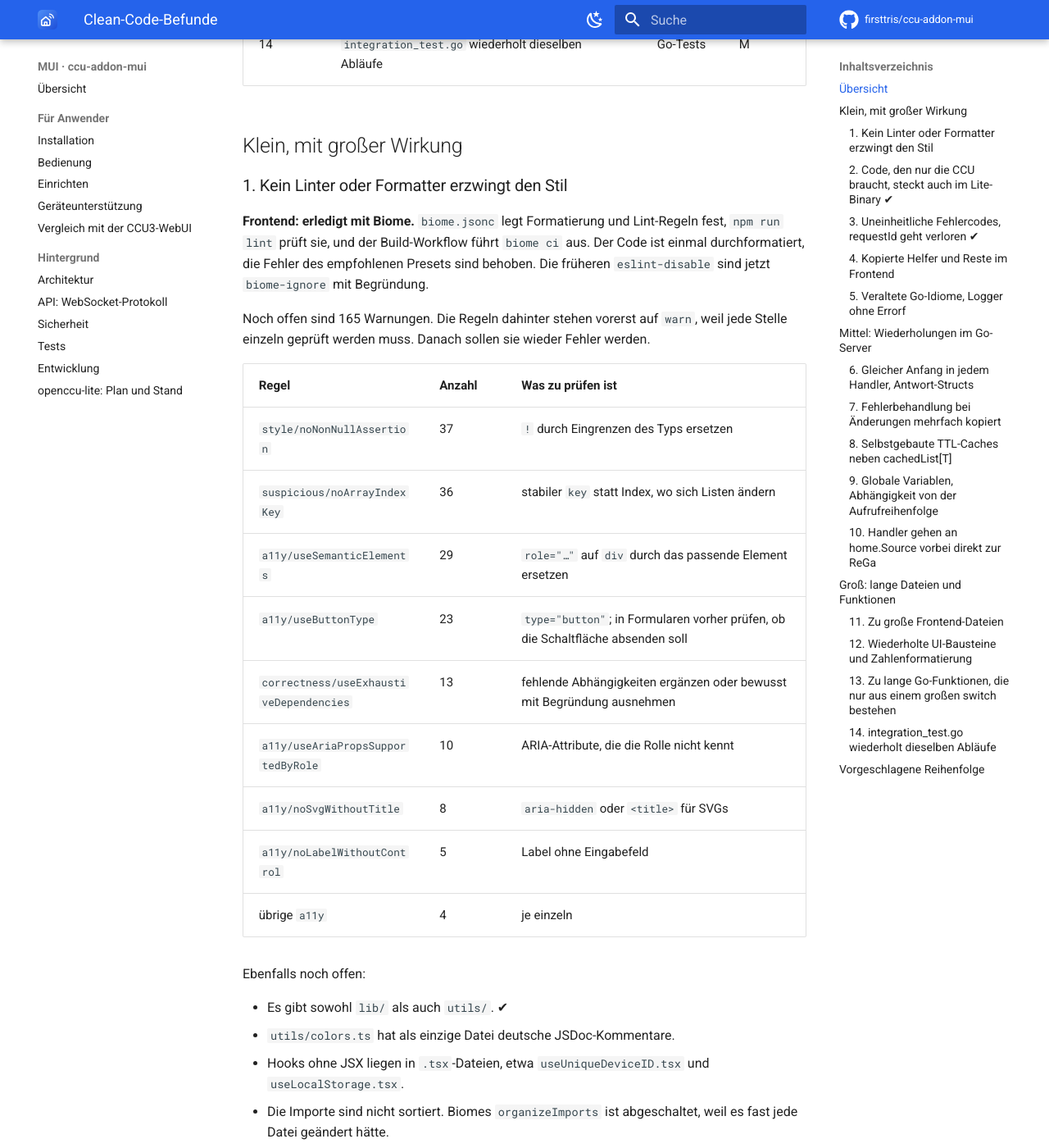
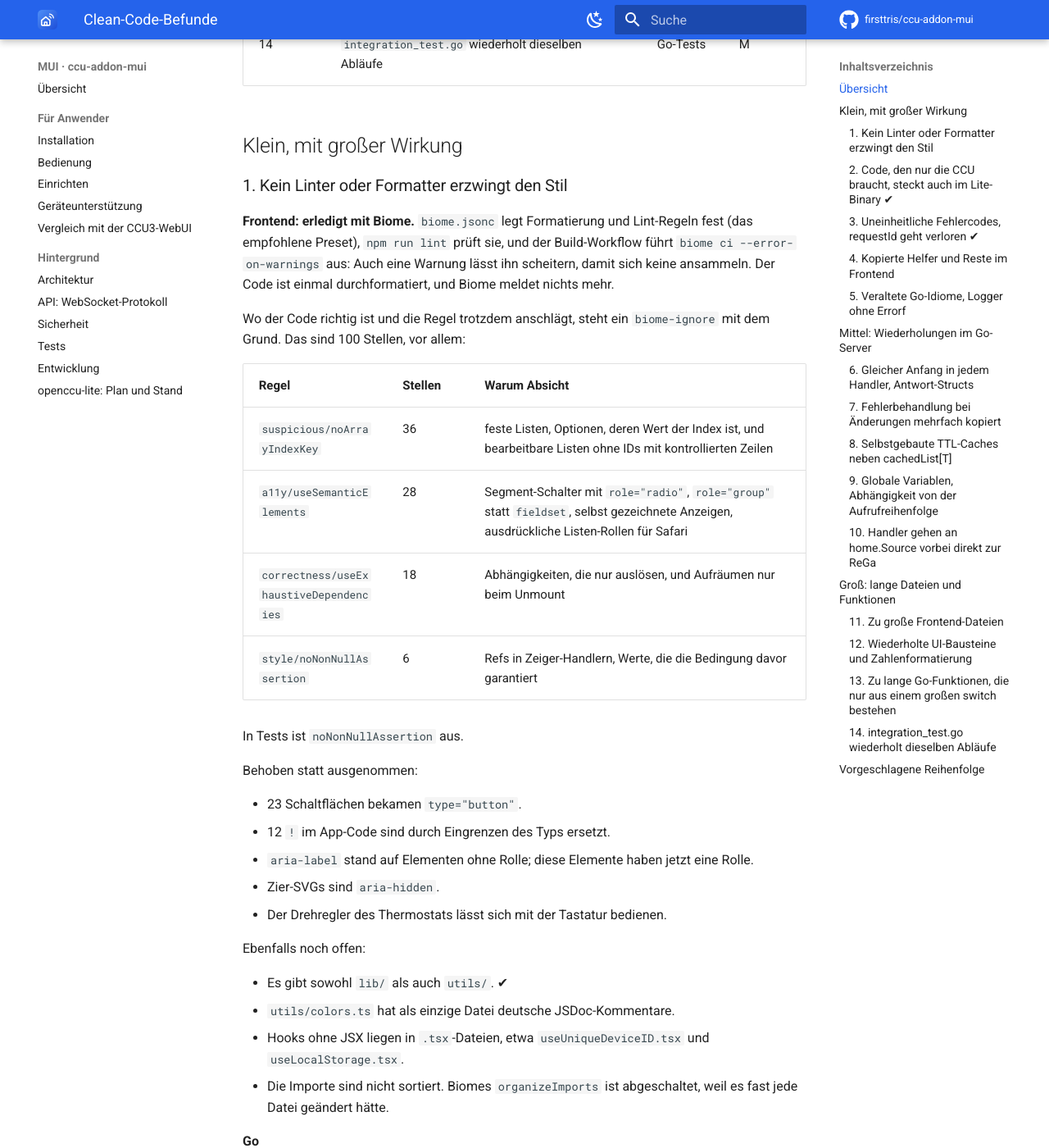
Before and after one commit to firsttris/ccu-addon-mui, an MkDocs documentation site: the page built from docs/clean-code-befunde.md, in a window 1280 px wide and 1400 px high, scrolled down 1586 px. Shown: the whole window at 82% size. Built offline with MkDocs 1.6.1 and Material for MkDocs 9.7.7, drawn with Linux system fonts in a browser that asks for light colours; comment, search, counter and statistics services are not loaded; some of the changed text lies outside the part shown.

Commit message:
Biome: alle Regeln wieder als Fehler, auch Warnungen brechen die CI
Die Warnungen sind abgearbeitet; die Ausnahmen für warn in biome.jsonc
fallen weg. biome ci --error-on-warnings (CI) und npm run lint lassen
nun auch Warnungen scheitern, damit sich keine wieder ansammeln. Wo der
Code stimmt und eine Regel trotzdem anschlägt, steht ein biome-ignore mit
Grund; docs/entwicklung.md sagt das, docs/clean-code-befunde.md fasst
zusammen, was behoben und was begründet ausgenommen ist.

Co-Authored-By: Claude Opus 5.5 <noreply@anthropic.com>
Claude-Session: https://claude.ai/code/session_01K3hrka7UfjroJia9Y6hgMy

```diff
--- a/docs/clean-code-befunde.md
+++ b/docs/clean-code-befunde.md
@@ -42,25 +42,30 @@ Größe: **S** klein (unter einer Stunde), **M** mittel, **L** groß.
 
 ### 1. Kein Linter oder Formatter erzwingt den Stil
 
-**Frontend: erledigt mit Biome.** `biome.jsonc` legt Formatierung und Lint-Regeln fest,
-`npm run lint` prüft sie, und der Build-Workflow führt `biome ci` aus. Der Code ist einmal
-durchformatiert, die Fehler des empfohlenen Presets sind behoben. Die früheren `eslint-disable` sind
-jetzt `biome-ignore` mit Begründung.
+**Frontend: erledigt mit Biome.** `biome.jsonc` legt Formatierung und Lint-Regeln fest (das empfohlene
+Preset), `npm run lint` prüft sie, und der Build-Workflow führt `biome ci --error-on-warnings` aus: Auch
+eine Warnung lässt ihn scheitern, damit sich keine ansammeln. Der Code ist einmal durchformatiert, und
+Biome meldet nichts mehr.
 
-Noch offen sind 165 Warnungen. Die Regeln dahinter stehen vorerst auf `warn`, weil jede Stelle einzeln
-geprüft werden muss. Danach sollen sie wieder Fehler werden.
+Wo der Code richtig ist und die Regel trotzdem anschlägt, steht ein `biome-ignore` mit dem Grund. Das
+sind 100 Stellen, vor allem:
 
-| Regel | Anzahl | Was zu prüfen ist |
+| Regel | Stellen | Warum Absicht |
 |---|---|---|
-| `style/noNonNullAssertion` | 37 | `!` durch Eingrenzen des Typs ersetzen |
-| `suspicious/noArrayIndexKey` | 36 | stabiler `key` statt Index, wo sich Listen ändern |
-| `a11y/useSemanticElements` | 29 | `role="…"` auf `div` durch das passende Element ersetzen |
-| `a11y/useButtonType` | 23 | `type="button"`; in Formularen vorher prüfen, ob die Schaltfläche absenden soll |
-| `correctness/useExhaustiveDependencies` | 13 | fehlende Abhängigkeiten ergänzen oder bewusst mit Begründung ausnehmen |
-| `a11y/useAriaPropsSupportedByRole` | 10 | ARIA-Attribute, die die Rolle nicht kennt |
-| `a11y/noSvgWithoutTitle` | 8 | `aria-hidden` oder `<title>` für SVGs |
-| `a11y/noLabelWithoutControl` | 5 | Label ohne Eingabefeld |
-| übrige `a11y` | 4 | je einzeln |
+| `suspicious/noArrayIndexKey` | 36 | feste Listen, Optionen, deren Wert der Index ist, und bearbeitbare Listen ohne IDs mit kontrollierten Zeilen |
+| `a11y/useSemanticElements` | 28 | Segment-Schalter mit `role="radio"`, `role="group"` statt `fieldset`, selbst gezeichnete Anzeigen, ausdrückliche Listen-Rollen für Safari |
+| `correctness/useExhaustiveDependencies` | 18 | Abhängigkeiten, die nur auslösen, und Aufräumen nur beim Unmount |
+| `style/noNonNullAssertion` | 6 | Refs in Zeiger-Handlern, Werte, die die Bedingung davor garantiert |
+
+In Tests ist `noNonNullAssertion` aus.
+
+Behoben statt ausgenommen:
+
+- 23 Schaltflächen bekamen `type="button"`.
+- 12 `!` im App-Code sind durch Eingrenzen des Typs ersetzt.
+- `aria-label` stand auf Elementen ohne Rolle; diese Elemente haben jetzt eine Rolle.
+- Zier-SVGs sind `aria-hidden`.
+- Der Drehregler des Thermostats lässt sich mit der Tastatur bedienen.
 
 Ebenfalls noch offen:
 
@@ -76,9 +81,8 @@ Ebenfalls noch offen:
 - `golangci-lint` lässt sich derzeit nicht nutzen: Die verfügbare Version ist mit Go 1.25 gebaut, das
   Projekt verlangt Go 1.27.1.
 
-**Vorschlag:** Die Warnungen abarbeiten, eine Regel nach der anderen, und sie danach wieder zu Fehlern
-machen. `staticcheck` in `go-unit-tests.yml` aufnehmen und dabei mit `GOTOOLCHAIN=go1.27.1` bauen.
-`utils/` in `lib/` aufgehen lassen.
+**Vorschlag:** `staticcheck` in `go-unit-tests.yml` aufnehmen und dabei mit `GOTOOLCHAIN=go1.27.1`
+bauen. `utils/` in `lib/` aufgehen lassen.
 
 ### 2. Code, den nur die CCU braucht, steckt auch im Lite-Binary ✔
 
@@ -320,7 +324,7 @@ Jeder Schritt ist ein eigener PR:
 
 1. Build-Tags (#2). Damit wird das Lite-Binary sofort schlanker.
 2. Fehlercodes vereinheitlichen (#3).
-3. `staticcheck` in der CI (#1); fürs Frontend ist das mit Biome erledigt, dort bleiben die Warnungen.
+3. `staticcheck` in der CI (#1); fürs Frontend ist das mit Biome erledigt.
 4. Mechanische Go-Modernisierung und Logger (#5).
 5. Kopierte Frontend-Helfer und Reste (#4).
 6. `Security.tsx` und `queries/index.ts` aufteilen (#11), weil ihre Nahtstellen schon markiert sind.
--- a/package.json
+++ b/package.json
@@ -20,7 +20,7 @@
     "test:unit": "vitest run",
     "test:unit:watch": "vitest",
     "typecheck": "paraglide-js compile --project ./project.inlang --outdir ./src/paraglide --strategy preferredLanguage baseLocale --emit-ts-declarations --silent && tsc --noEmit -p .",
-    "lint": "biome check .",
+    "lint": "biome check --error-on-warnings .",
     "lint:fix": "biome check --write .",
     "format": "biome format --write .",
     "generate:protocol": "json2ts -i protocol/schema.json -o src/types/protocol.ts --unreachableDefinitions --bannerComment \"/* Generated from protocol/schema.json by npm run generate:protocol. Do not edit. */\"",
```
Also changed, not shown: docs/entwicklung.md (+3 -2 lines), 2 other files.
